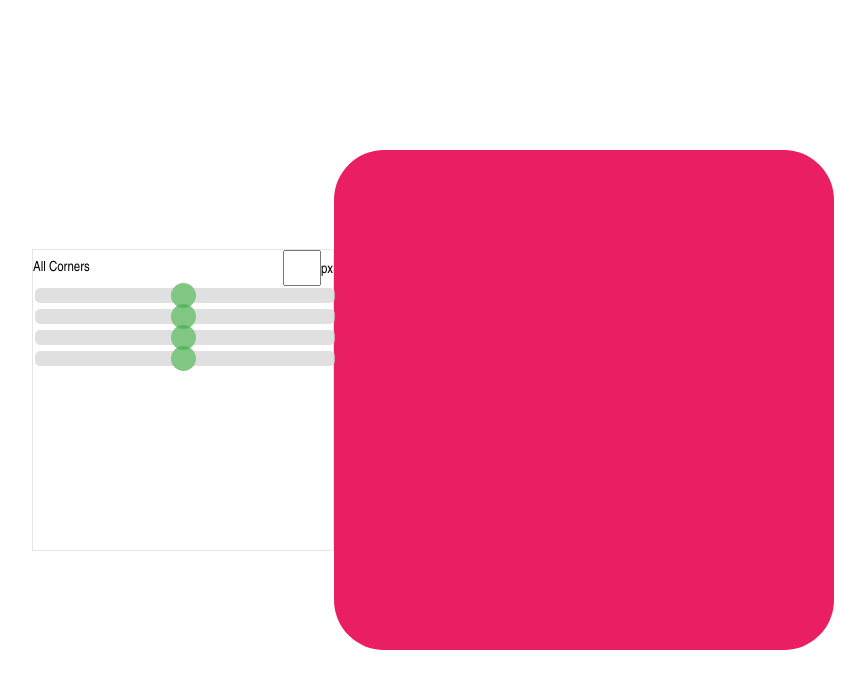
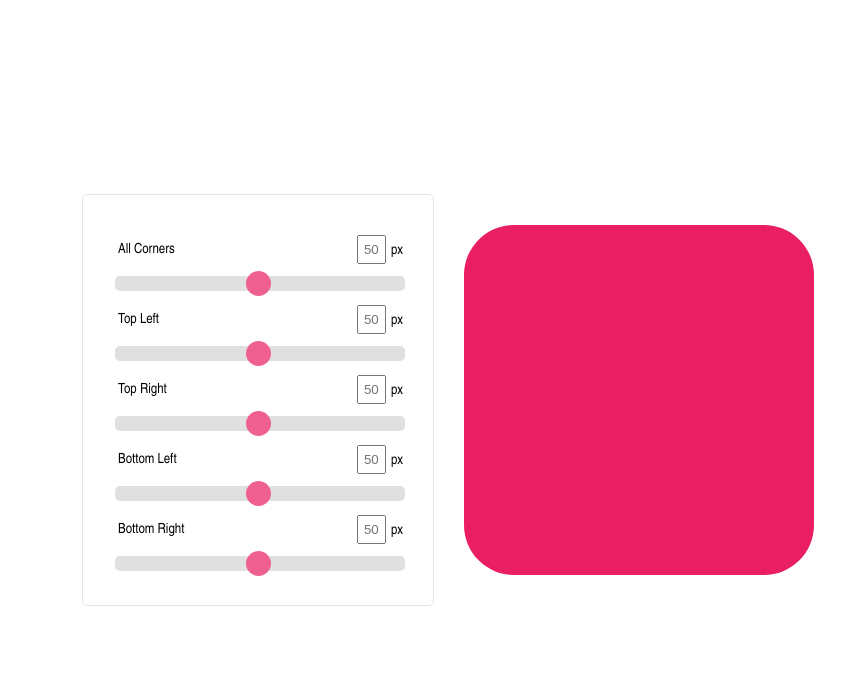
Before and after one commit to caioalexandrebr/border-radius-previewer, a React (Create React App) app: page / in a window 1280 px wide. Shown: the top 688 px of the page, without its empty margins (207-1072 px from the left). Built offline with nearby package versions, Linux system fonts and the light colour scheme.

Commit message:
feat(App): structuring conditionals

```diff
--- a/src/App.js
+++ b/src/App.js
@@ -1,5 +1,7 @@
 import React from 'react';
 import styled from 'styled-components';
+
+import InputLabel from './components/InputLabel';
 
 const Content = styled.div`
   width: 100%;
@@ -11,16 +13,18 @@ const Content = styled.div`
 `;
 
 const Box = styled.div`
-  width: 500px;
-  height: 500px;
+  width: 350px;
+  height: 350px;
   background: #e91e63;
 
   border-radius: ${props => props.borderTopLeft || "50"}px ${props => props.borderTopRight || "50"}px ${props => props.borderBottomLeft || "50"}px ${props => props.borderBottomRight || "50"}px;
 `;
 
 const Properties = styled.div`
-  width: 300px;
-  min-height: 300px;
+  width: 290px;
+  padding: 30px;
+  margin: 0 30px;
+  border-radius: 5px;
   border: 1px solid #e5e5e5;
 `;
 
@@ -45,7 +49,7 @@ const Input = styled.input`
     width: 25px;
     height: 25px;
     border-radius: 50%;
-    background: #4CAF50;
+    background: #e91e63;
     cursor: pointer;
   }
 
@@ -53,21 +57,9 @@ const Input = styled.input`
     width: 25px;
     height: 25px;
     border-radius: 50%;
-    background: #4CAF50;
+    background: #e91e63;
     cursor: pointer;
 }
-`;
-
-const InputLabel = styled.div`
-  width: 100%;
-  display: flex;
-  justify-content: space-between;
-  align-items: center;
-
-  input {
-    width: 30px;
-    height: 30px;
-  }
 `;
 
 class App extends React.Component {
@@ -78,6 +70,7 @@ class App extends React.Component {
 
     this.state = {
       border: {
+        all: 50,
         topLeft: 50,
         topRight: 50,
         bottomLeft: 50,
@@ -88,31 +81,38 @@ class App extends React.Component {
 
   handleChange(name, value) {
     if (name === 'all') {
-      this.setState({border: {topLeft: value, topRight: value, bottomLeft: value, bottomRight: value}});
+      this.setState({ border: { all: value } });
     } else if (name === 'topLeft') {
-      this.setState({border: {topLeft: value}});
+      this.setState({ border: { topLeft: value } });
+    } else if (name === 'topRight') {
+      this.setState({ border: { topRight: value } });
+    } else if (name === 'bottomLeft') {
+      this.setState({ border: { bottomLeft: value } });
+    } else if (name === 'bottomRight') {
+      this.setState({ border: { bottomRight: value } });
     }
   }
 
   render() {
+    console.log('all: ', this.state.border.all);
     console.log('topLeft: ', this.state.border.topLeft);
     console.log('topRight: ', this.state.border.topRight);
     console.log('bottomLeft: ', this.state.border.bottomLeft);
     console.log('bottomRight: ', this.state.border.bottomRight);
+
     return (
       <Content>
         <Properties>
-        <InputLabel>
-            <span>All Corners</span>
-            <div>
-              <input type="text" placeholder={this.state.borderAll}/>
-              <span>px</span>
-            </div>
-          </InputLabel>
+          <InputLabel label="All Corners" placeholder={this.state.border.all}/>
           <Input onChange={e => this.handleChange('all', e.target.value)} type="range" min="1" max="100"/>
+          <InputLabel label="Top Left" placeholder={this.state.border.topLeft}/>
           <Input onChange={e => this.handleChange('topLeft', e.target.value)} type="range" min="1" max="100"/>
-          <Input onChange={e => this.handleChange('all', e.target.value)} type="range" min="1" max="100"/>
-          <Input onChange={e => this.handleChange('all', e.target.value)} type="range" min="1" max="100"/>
+          <InputLabel label="Top Right" placeholder={this.state.border.topRight}/>
+          <Input onChange={e => this.handleChange('topRight', e.target.value)} type="range" min="1" max="100"/>
+          <InputLabel label="Bottom Left" placeholder={this.state.border.bottomLeft}/>
+          <Input onChange={e => this.handleChange('bottomLeft', e.target.value)} type="range" min="1" max="100"/>
+          <InputLabel label="Bottom Right" placeholder={this.state.border.bottomRight}/>
+          <Input onChange={e => this.handleChange('bottomRight', e.target.value)} type="range" min="1" max="100"/>
         </Properties>
         <Box borderTopLeft={this.state.border.topLeft} borderTopRight={this.state.border.topRight} borderBottomLeft={this.state.border.bottomLeft} borderBottomRight={this.state.border.bottomRight}/>
       </Content>
```
